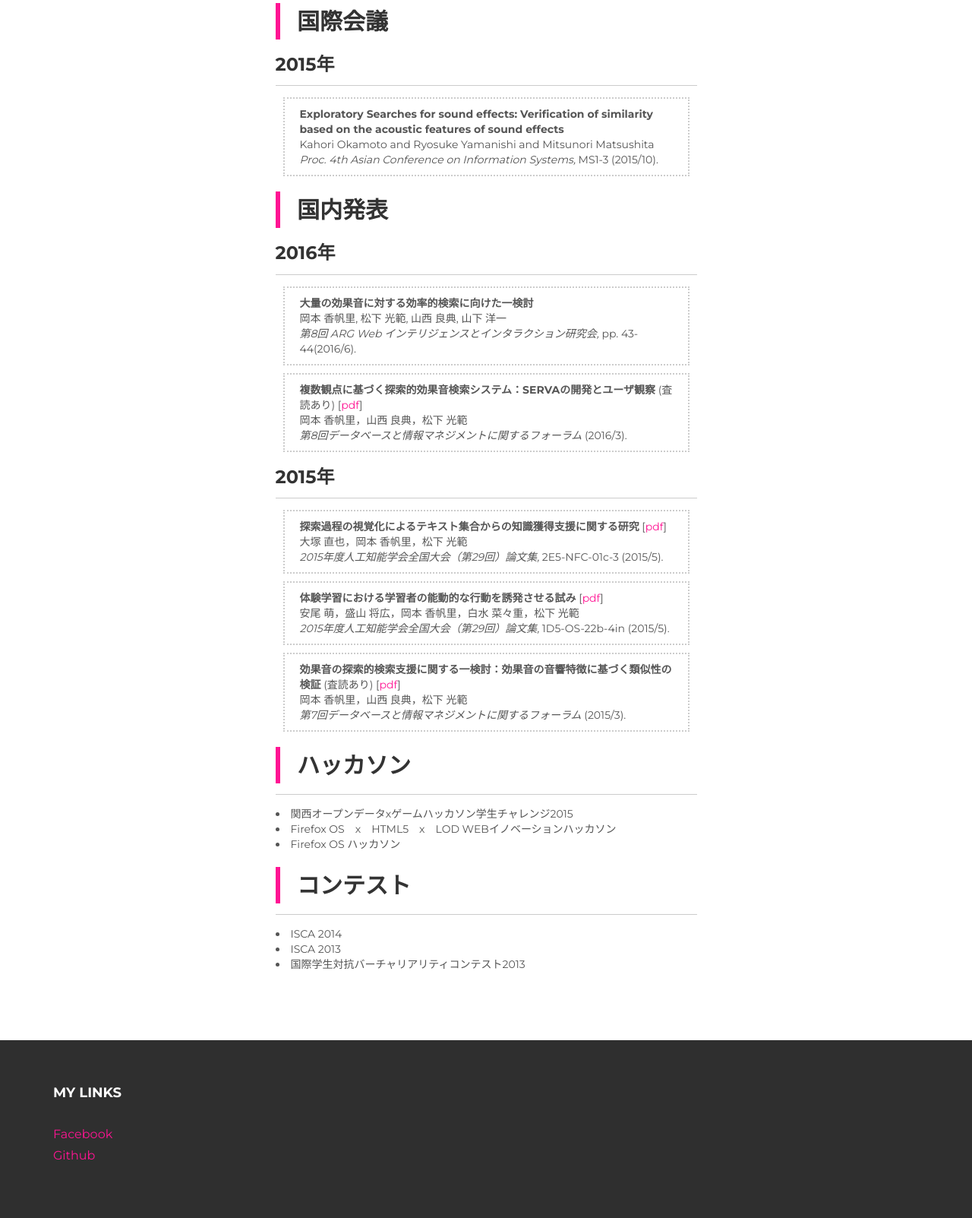
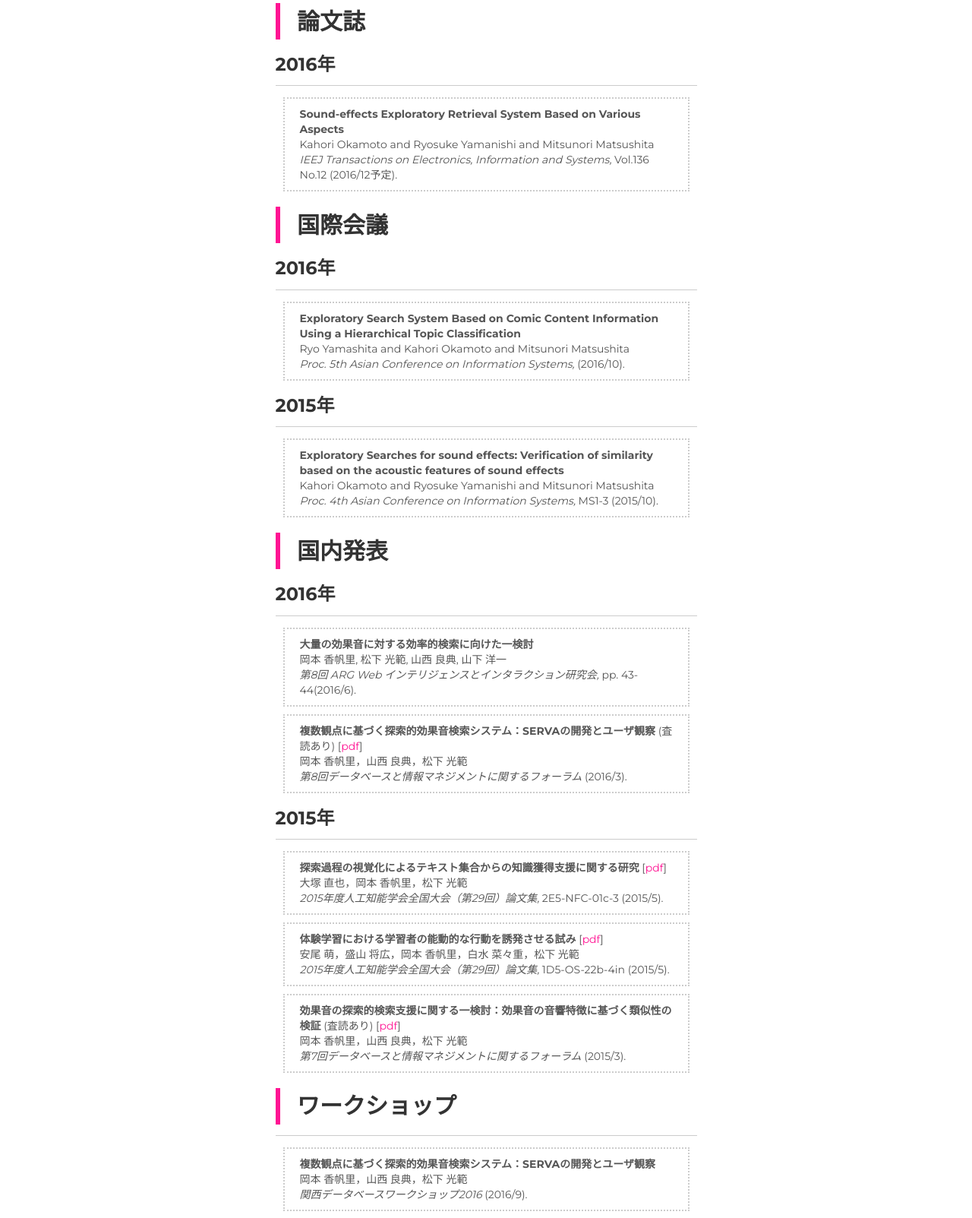
Before and after one commit to OkamotoKahori/OkamotoKahori.github.io, a plain HTML site: page activity.html in a window 1280 px wide. Shown: the part 297-1900 px from the top of the page at 76% size. Drawn offline with nearby package versions, Linux system fonts and the light colour scheme.

Commit message:
アクティビティ・業績の更新

```diff
--- a/activity.html
+++ b/activity.html
@@ -50,7 +50,27 @@
     <div class="container pt">
         <div class="row mt">
 			<div class="col-lg-6 col-lg-offset-3 centered">
+                <h2>論文誌</h2>
+
+                <h3>2016年</h3>
+                <hr>
+
+                <div class="border">
+                <b>Sound-effects Exploratory Retrieval System Based on Various Aspects</b>
+                <br>
+                Kahori Okamoto and Ryosuke Yamanishi and Mitsunori Matsushita<br>
+                <i>IEEJ Transactions on Electronics, Information and Systems, </i>Vol.136 No.12 (2016/12予定).
+                </div>
+
                 <h2>国際会議</h2>
+                <h3>2016年</h3>
+                <hr>
+                <div class="border">
+                <b>Exploratory Search System Based on Comic Content Information Using a Hierarchical Topic Classification</b>
+                <br>
+                Ryo Yamashita and Kahori Okamoto and Mitsunori Matsushita<br>
+                <i>Proc. 5th Asian Conference on Information Systems, </i>(2016/10).
+                </div>
 
                 <h3>2015年</h3>
                 <hr>
@@ -100,6 +120,14 @@
 				岡本 香帆里，山西 良典，松下 光範<br>
 				<i>第7回データベースと情報マネジメントに関するフォーラム</i> (2015/3).</div>
 
+                <h2>ワークショップ</h2>
+                <hr>
+                <div class="border">
+                <b>複数観点に基づく探索的効果音検索システム：SERVAの開発とユーザ観察</b>
+                <br>
+                岡本 香帆里，山西 良典，松下 光範<br>
+                <i>関西データベースワークショップ2016</i> (2016/9).</div>
+
 
                 <h2>ハッカソン</h2>
                 <hr>
```
Also changed, not shown: award.html (+6 -0 lines).
